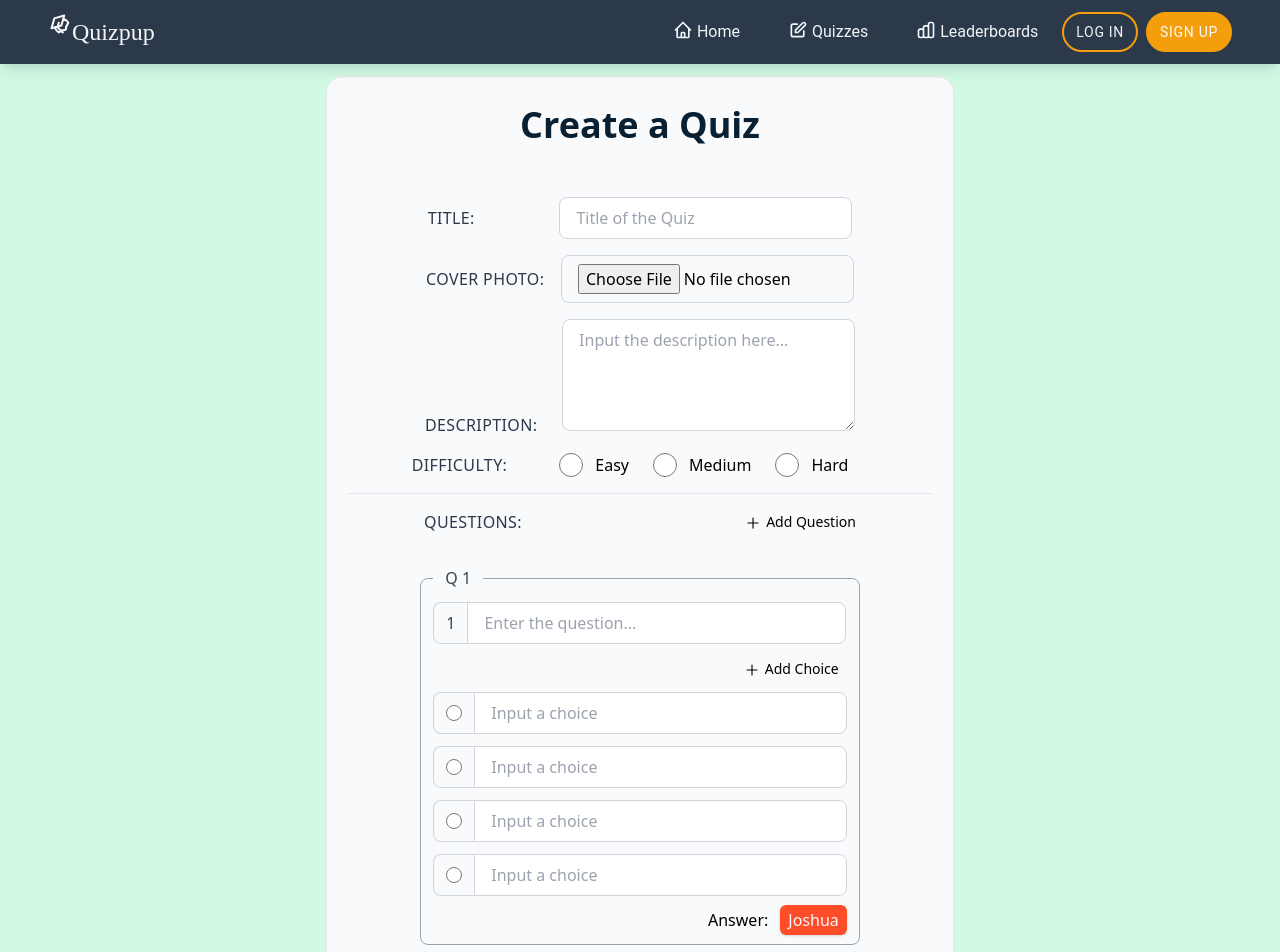
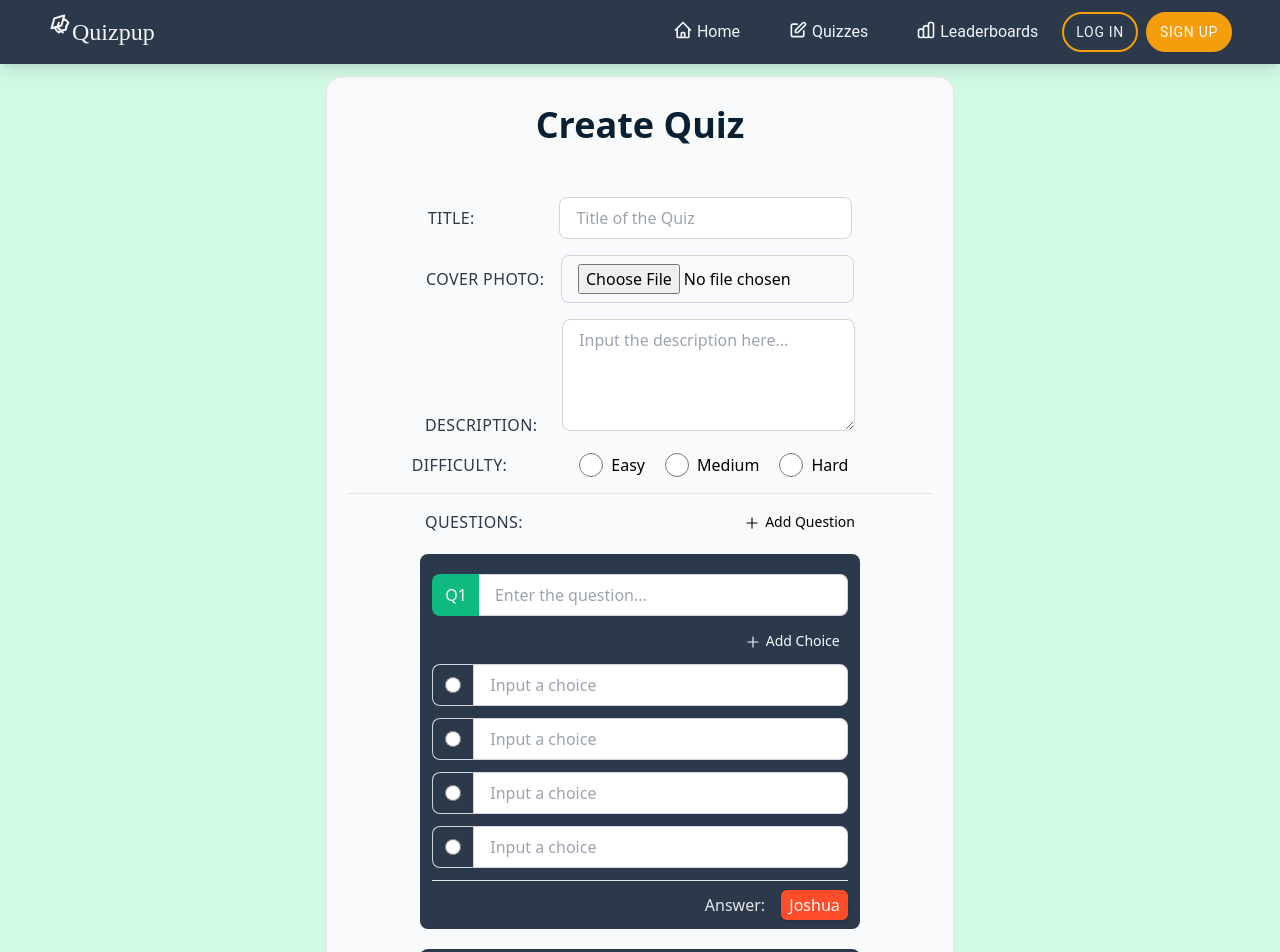
Before and after one commit to jbalmonte/quizpup, a React (Create React App) app: page /createQuiz in a window 1280 px wide. Shown: the top 952 px of the page. Built offline with nearby package versions, Linux system fonts and the light colour scheme.

Commit message:
changed the color scheme of question component, updated the UI of createQuiz page

```diff
--- a/src/components/Choice.jsx
+++ b/src/components/Choice.jsx
@@ -3,7 +3,7 @@ const Choice = () => {
     return (
 
         <div className="text-center flex mb-3">
-            <span className="flex items-center leading-normal bg-grey-lighter rounded-l-lg border border-r-0 border-gray-300 px-3 whitespace-no-wrap text-secondary-100 ">
+            <span className="flex items-center leading-normal rounded-l-lg border border-r-0 border-gray-300 px-3 whitespace-no-wrap text-secondary-100 ">
                 <input type="radio" name="question1A" id="question1A" className="w-4 h-4" />
             </span>
             <input type="text" placeholder="Input a choice" name="question1" id="question1" className="text-base px-4 py-2 border border-gray-300 rounded-r-lg focus:outline-none focus:border-green-400 w-11/12" />
--- a/src/components/Question.jsx
+++ b/src/components/Question.jsx
@@ -4,12 +4,11 @@ import Choice from "./Choice"
 
 const Question = ({ itemNo }) => {
     return (
-        <div className="my-4">
-            <fieldset className="border border-gray-400 w-3/4 mx-auto rounded-lg p-3">
-                <legend className="text-secondary-100 text-left px-3">Q {itemNo}</legend>
-                <div className="text-center flex">
-                    <label htmlFor="question1" className="flex items-center leading-normal bg-grey-lighter rounded-l-lg border border-r-0 border-gray-300 px-3 whitespace-no-wrap text-secondary-100 ">{itemNo}</label>
-                    <input type="text" placeholder="Enter the question..." name="question1" id="question1" className="text-base px-4 py-2 border border-gray-300 rounded-r-lg focus:outline-none focus:border-green-400 w-11/12" />
+        <div className="my-5">
+            <fieldset className=" text-gray-50 bg-secondary-200 w-3/4 mx-auto rounded-lg p-3">
+                <div className="text-center flex mt-2">
+                    <label htmlFor="question1" className="bg-green-500 text-gray-50 flex items-center leading-normal rounded-l-lg border border-r-0 border-green-500 px-3 whitespace-no-wrap ">Q{itemNo}</label>
+                    <input type="text" placeholder="Enter the question..." name="question1" id="question1" className="text-base px-4 py-2 border border-l-0 border-gray-300 rounded-r-lg focus:outline-none focus:border-green-400 w-11/12" />
                 </div>
                 <div className="text-right my-3 mr-2">
                     <button type="button" className="text-right text-sm font-medium hover:text-green-600 hover:bg-gray-50 rounded-md">
@@ -24,9 +23,12 @@ const Question = ({ itemNo }) => {
                 <Choice />
                 <Choice />
 
-                <p className="text-right">Answer:
+                <hr className="block" />
+
+                <div className="text-right mt-3">
+                    <span className="text-gray-200">Answer: </span>
                     <span className="bg-tertiary text-gray-50 px-2 py-1 rounded-md ml-3 shadow text-center">Joshua</span>
-                </p>
+                </div>
             </fieldset>
         </div>
     )
--- a/src/pages/CreateQuiz.jsx
+++ b/src/pages/CreateQuiz.jsx
@@ -5,12 +5,12 @@ import Question from '../components/Question'
 
 
 
-const AddQuiz = () => {
+const CreateQuiz = () => {
 
     return (
         <div className="bg-green-100 p-3">
             <div className="bg-gray-50 w-1/2 border rounded-2xl mx-auto mb-5 py-3 px-5">
-                <h1 className="text-4xl my-4 pb-2 font-semibold text-primary mx-auto text-center w-1/2">Create a Quiz</h1>
+                <h1 className="text-4xl my-4 pb-2 font-semibold text-primary mx-auto text-center w-1/2">Create Quiz</h1>
 
                 <div className="py-3 mx-auto">
                     <form action="" className="text-center" method="post" encType="multipart/form-data">
@@ -30,21 +30,21 @@ const AddQuiz = () => {
                         </div>
 
                         <div className="my-4 flex items-stretch justify-center">
-                            <label htmlFor="difficulty" className="font-medium text-secondary-200 tracking-wide uppercase">Difficulty: </label>
-                            <div className="flex ml-12 items-center">
-                                <input type="radio" name="difficulty" id="easy" value="Easy" className=" h-6 w-8 text-green-500 transform hover:scale-110 transition-transform ease-in-out duration-300" />
+                            <label htmlFor="difficulty" className="font-medium text-secondary-200 tracking-wide uppercase mr-2">Difficulty: </label>
+                            <div className="flex ml-16 items-center">
+                                <input type="radio" name="difficulty" id="easy" value="Easy" className=" h-6 w-6 text-green-500 " />
                                 <label htmlFor="easy" className="mr-5 ml-2">Easy</label>
 
-                                <input type="radio" name="difficulty" id="medium" value="Medium" className="h-6 w-8 text-green-500 transform hover:scale-110 transition-transform ease-in-out duration-300" />
+                                <input type="radio" name="difficulty" id="medium" value="Medium" className="h-6 w-6 text-green-500" />
                                 <label htmlFor="easy" className="mr-5 ml-2">Medium</label>
 
-                                <input type="radio" name="difficulty" id="hard" value="Hard" className="h-6 w-8 text-green-500 transform hover:scale-110 transition-transform ease-in-out duration-300" />
+                                <input type="radio" name="difficulty" id="hard" value="Hard" className="h-6 w-6 text-green-500 " />
                                 <label htmlFor="easy" className="mr-5 ml-2">Hard</label>
                             </div>
                         </div>
 
-                        <div className="my-3 py-4 flex justify-around  border-t ">
-                            <span className="font-medium text-secondary-200 tracking-wide uppercase mr-5">Questions: </span>
+                        <div className="my-2 pt-4 flex justify-around  border-t ">
+                            <span className="font-medium text-secondary-200 tracking-wide uppercase mr-4">Questions: </span>
 
                             <button type="button" className="ml-12 text-sm font-medium hover:text-green-600 hover:bg-gray-50 rounded-md transform hover:scale-105">
                                 <IoAdd className="inline-flex text-lg mr-1" />
@@ -56,7 +56,7 @@ const AddQuiz = () => {
 
                         {[...Array(10)].map((_, i) => <Question key={i} itemNo={i + 1} />)}
 
-                        <button type="submit" className="button font-semibold text-secondary-200">Submit</button>
+                        <button type="submit" className="button font-semibold text-primary my-4 shadow-sm">Publish</button>
 
 
                     </form>
@@ -66,4 +66,4 @@ const AddQuiz = () => {
     )
 }
 
-export default AddQuiz
+export default CreateQuiz
```
